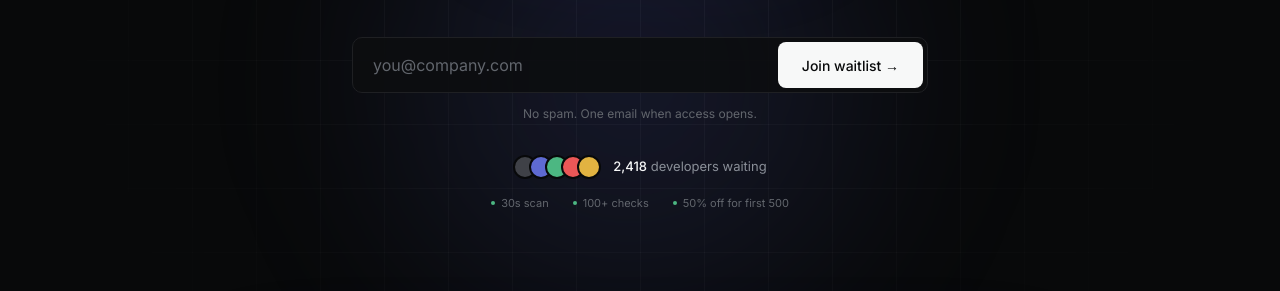
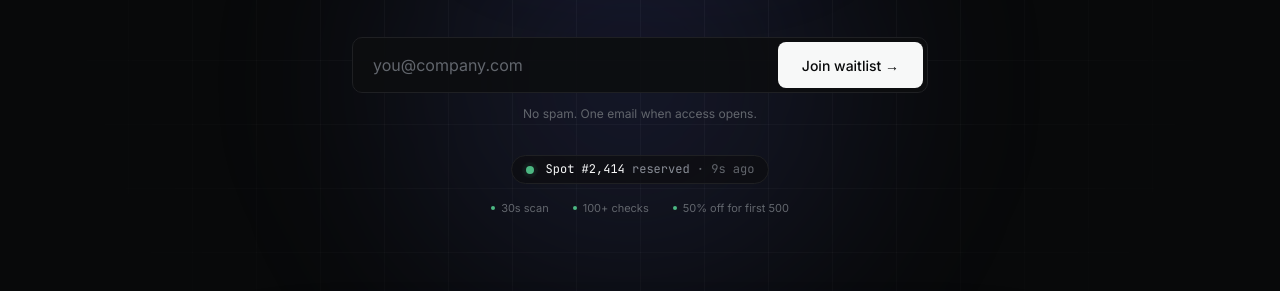
Before and after one commit to mikey21-web/vibeaudit-waitlist, a React app: page / in a window 1280 px wide. Shown: the part 509-800 px from the top of the page. Built offline with nearby package versions, Linux system fonts and the light colour scheme; no server answers.

Commit message:
feat: replace fake avatar+count row with live ticker
- New LiveTicker component shows latest "Spot #2,414 reserved · 4s ago"
- Auto-increments every 7-14s with new pseudo-event
- Relative timestamp re-renders every 5s so "just now" ages naturally
- Pulsing green dot signals activity
- Mounted in useEffect to avoid SSR/hydration mismatch

Co-Authored-By: Claude Opus 4.7 <noreply@anthropic.com>

```diff
--- a/components/hero.tsx
+++ b/components/hero.tsx
@@ -3,7 +3,7 @@
 import { useState } from "react"
 import { WaitlistForm } from "./waitlist-form"
 import { RotatingWord } from "./rotating-word"
-import { AnimatedCount } from "./animated-count"
+import { LiveTicker } from "./live-ticker"
 
 export function Hero() {
   const [joined, setJoined] = useState(false)
@@ -63,20 +63,8 @@ export function Hero() {
           )}
         </div>
 
-        <div className="reveal reveal-d4 show mt-8 flex items-center justify-center gap-3">
-          <div className="flex -space-x-2">
-            {["#3F4147", "#5E6AD2", "#4CB782", "#EB5757", "#E2B341"].map((c, i) => (
-              <span
-                key={c}
-                className="avatar-pop h-6 w-6 rounded-full border-2 border-bg"
-                style={{ background: c, animationDelay: `${500 + i * 80}ms` }}
-              />
-            ))}
-          </div>
-          <span className="text-[13px] text-ink-secondary">
-            <AnimatedCount to={2418} className="font-medium text-ink-primary" />
-            <span> developers waiting</span>
-          </span>
+        <div className="reveal reveal-d4 show mt-8 flex justify-center">
+          <LiveTicker />
         </div>
 
         <div className="reveal reveal-d5 show mt-4 flex items-center justify-center gap-6 text-[11px] text-ink-tertiary">
--- /dev/null
+++ b/components/live-ticker.tsx
@@ -0,0 +1,74 @@
+"use client"
+
+import { useEffect, useState } from "react"
+
+interface Event {
+  pos: number
+  at: number
+}
+
+const START_POS = 2412
+const TICK_MIN = 7000
+const TICK_MAX = 14000
+
+function relTime(ms: number): string {
+  const s = Math.max(1, Math.floor((Date.now() - ms) / 1000))
+  if (s < 5) return "just now"
+  if (s < 60) return `${s}s ago`
+  const m = Math.floor(s / 60)
+  if (m < 60) return `${m}m ago`
+  const h = Math.floor(m / 60)
+  return `${h}h ago`
+}
+
+export function LiveTicker() {
+  const [latest, setLatest] = useState<Event | null>(null)
+  const [, force] = useState(0)
+
+  useEffect(() => {
+    const now = Date.now()
+    setLatest({ pos: START_POS + 2, at: now - 4_000 })
+
+    let timer: ReturnType<typeof setTimeout>
+    const schedule = () => {
+      const delay = TICK_MIN + Math.random() * (TICK_MAX - TICK_MIN)
+      timer = setTimeout(() => {
+        setLatest((prev) => ({
+          pos: (prev?.pos ?? START_POS) + 1,
+          at: Date.now(),
+        }))
+        schedule()
+      }, delay)
+    }
+    schedule()
+
+    const tick = setInterval(() => force((n) => n + 1), 5000)
+
+    return () => {
+      clearTimeout(timer)
+      clearInterval(tick)
+    }
+  }, [])
+
+  return (
+    <div className="inline-flex items-center gap-3 rounded-full border border-line bg-surface/70 px-3.5 py-1.5 backdrop-blur">
+      <span className="relative flex h-2 w-2">
+        <span className="absolute inline-flex h-full w-full animate-ping rounded-full bg-success opacity-75" />
+        <span className="relative inline-flex h-2 w-2 rounded-full bg-success" />
+      </span>
+      <div className="font-mono text-[12px] leading-tight text-ink-secondary">
+        {latest ? (
+          <>
+            <span key={latest.pos} className="text-ink-primary animate-fade-in">
+              Spot #{latest.pos.toLocaleString()}
+            </span>{" "}
+            <span>reserved</span>{" "}
+            <span className="text-ink-tertiary">· {relTime(latest.at)}</span>
+          </>
+        ) : (
+          <span className="text-ink-tertiary">connecting…</span>
+        )}
+      </div>
+    </div>
+  )
+}
```
